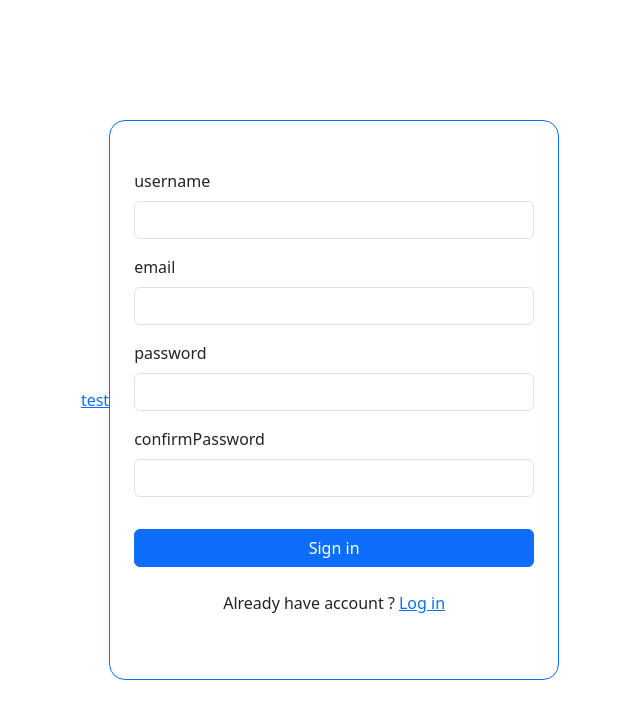
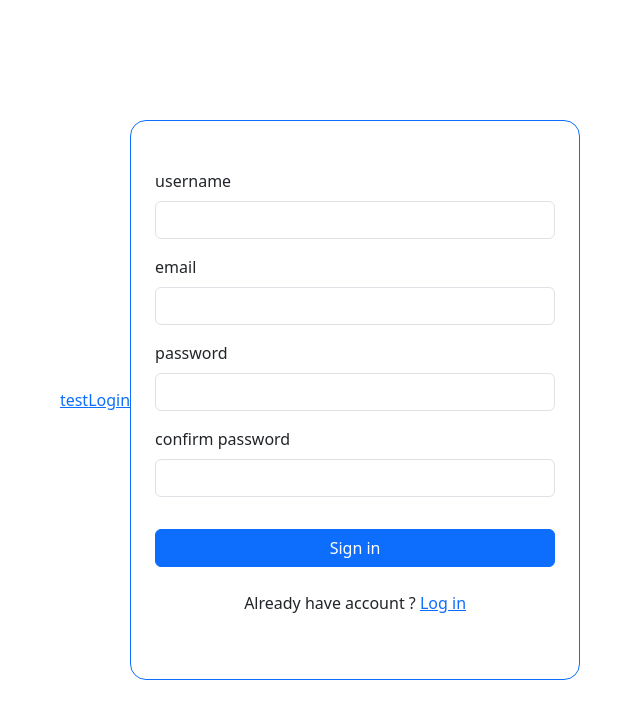
Before and after one commit to Gizmo-30/App, a React (Create React App) app in the folder client/: page /registration in a window 1280 px wide. Shown: the top 718 px of the page, without its empty margins (320-960 px from the left). Built offline with nearby package versions, Linux system fonts and the light colour scheme.

Commit message:
refator login registration

```diff
--- a/client/src/App.js
+++ b/client/src/App.js
@@ -14,6 +14,7 @@ function App() {
       <BrowserRouter>
             <div className="d-flex align-items-center justify-content-center vh-100 mx-auto vw-70 p-2" style={{maxWidth: '1100px'}}>
                 <NavLink to="/test">test</NavLink>
+                <NavLink to="/login">Login</NavLink>
                 <Routes>
                     <Route path="/test" element={<Test />}></Route>
                     <Route path="/login" element={<LogIn />}></Route>
--- a/client/src/components/LogIn.jsx
+++ b/client/src/components/LogIn.jsx
@@ -14,6 +14,7 @@ const LogIn = () => {
     const userInfo = useSelector((state) => state.userInfo)
     const status = useSelector((state) => state.status)
     const dispatch = useDispatch()
+    // can be called in app and passed through props
 
     function handleReset() {
         dispatch(setUsername(""))
@@ -22,9 +23,12 @@ const LogIn = () => {
         dispatch(setReset())
     }
 
+    // can be exported from another file and given names of methods
+
     const handleInput = (method, e) => {
         dispatch(method(e.target.value))
     }
+    //     can be exported
 
     const methods = useForm()
     const onSubmit = methods.handleSubmit( async (data) => {
--- a/client/src/components/Registration.jsx
+++ b/client/src/components/Registration.jsx
@@ -68,7 +68,7 @@ const Registration = () => {
                 />
                 <Input
                     type="password"
-                    label="confirmPassword"
+                    label="confirm password"
                     id="confirmPassword"
                     value={userInfo.confirmPassword}
                     onChange={(e) => handleInput(setConfirmPassword, e)}
--- a/client/src/methods/validation.js
+++ b/client/src/methods/validation.js
@@ -38,6 +38,9 @@ const validation = {
             value: true,
             message: 'required',
         },
+        validate: (value, values) => {
+            return value === values.password || "Passwords do not match"
+        },
     }
 }
 
```
